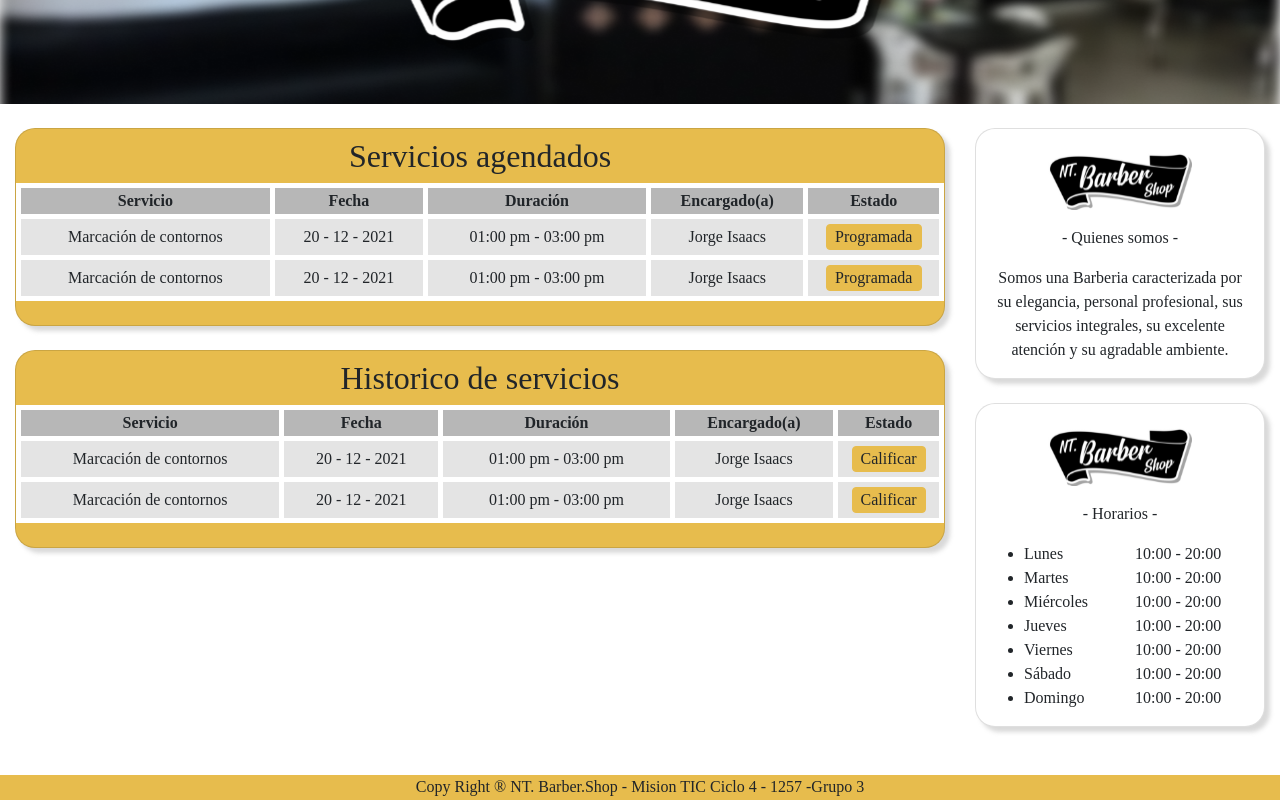
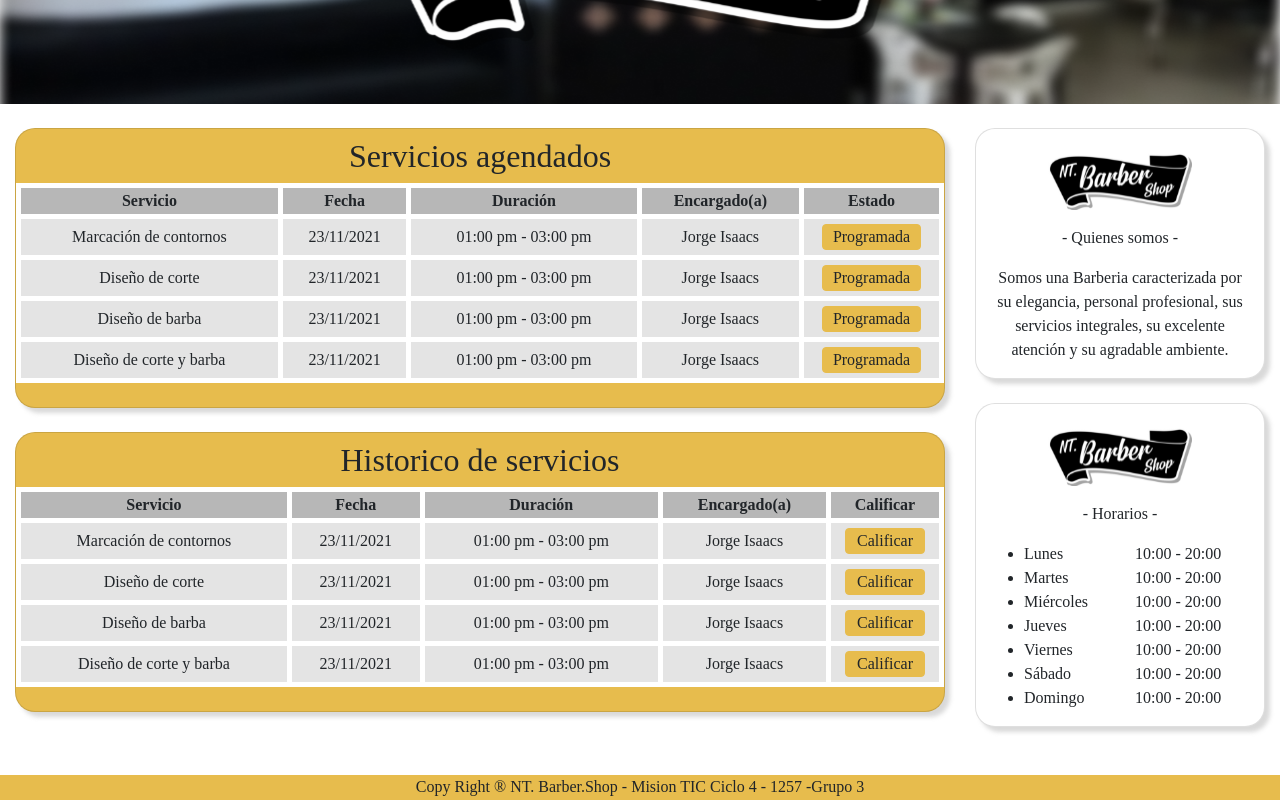
Before and after one commit to Julian362/TN-Barber-Shop, a React (Create React App) app: page /Historial-citas in a window 1280 px wide. Shown: the part 446-1246 px from the top of the page. Built offline with nearby package versions, Linux system fonts and the light colour scheme.

Commit message:
Gestión Personal Superv (Admin) + Historial Citas

```diff
--- a/src/App.js
+++ b/src/App.js
@@ -12,7 +12,7 @@ import EditarUsuario from './components/paginas/EditarUsuario';
 import Inicio from './components/paginas/Inicio';
 import IniciarSesion from './components/paginas/IniciarSesion'
 import HistorialCitas from './components/paginas/HistorialCitas';
-import GestionPersonal from './components/paginas/GestionPersonal';
+import GestionPersonalAdmin from './components/paginas/GestionPersonalAdmin';
 import Reportes from './components/paginas/Reportes';
 import AdministradorServicios from './components/paginas/AdministradorServicios';
 import Registro from './components/Registro'
@@ -57,6 +57,21 @@ function App() {
 		{ id: "7", Nickname: "El yuca", rutafoto: "/img/ImgTrabajador.png" },
 	];
 
+	const [lista_ServAgendados] = useState([
+		{ id: "1", servicio: "Marcación de contornos", fecha: "23/11/2021", duracion:"01:00 pm - 03:00 pm", encargado:"Jorge Isaacs", estado:"agendado"},
+		{ id: "2", servicio: "Diseño de corte", fecha: "23/11/2021", duracion:"01:00 pm - 03:00 pm", encargado:"Jorge Isaacs", estado:"agendado"},
+		{ id: "3", servicio: "Diseño de barba", fecha: "23/11/2021", duracion:"01:00 pm - 03:00 pm", encargado:"Jorge Isaacs", estado:"agendado"},
+		{ id: "4", servicio: "Diseño de corte y barba", fecha: "23/11/2021", duracion:"01:00 pm - 03:00 pm", encargado:"Jorge Isaacs", estado:true}
+	]);
+
+	const [lista_Historial] = useState([
+		{ id: "1", servicio: "Marcación de contornos", fecha: "23/11/2021", duracion:"01:00 pm - 03:00 pm", encargado:"Jorge Isaacs", estado:"agendado"},
+		{ id: "2", servicio: "Diseño de corte", fecha: "23/11/2021", duracion:"01:00 pm - 03:00 pm", encargado:"Jorge Isaacs", estado:"agendado"},
+		{ id: "3", servicio: "Diseño de barba", fecha: "23/11/2021", duracion:"01:00 pm - 03:00 pm", encargado:"Jorge Isaacs", estado:"agendado"},
+		{ id: "4", servicio: "Diseño de corte y barba", fecha: "23/11/2021", duracion:"01:00 pm - 03:00 pm", encargado:"Jorge Isaacs", estado: true}
+	]);
+
+
 	return (
 		<>
 			<div className="containerimg">
@@ -66,8 +81,13 @@ function App() {
 						<Route path='/Agenda-tu-cita'>
 							<Agenda Servicios={Lista_Servicios} Trabajadores={Lista_Trabajadores}/>
 						</Route>
-						<Route path='/Historial-citas' component ={HistorialCitas} />
-						<Route path='/Gestion-personal' component={GestionPersonal} />
+						<Route path='/Historial-citas'>
+							<HistorialCitas agendados={lista_ServAgendados}
+											historial={lista_Historial}/>
+						</Route>
+						<Route path='/Gestion-personal-administrador'>
+							<GestionPersonalAdmin empleados={Lista_Trabajadores}/>
+						</Route>
 						<Route path='/Registro' component ={Registro} />
 						<Route path='/' exact component={Inicio} />
 						<Route path='/Servicios' component={Servicios} />
--- a/src/components/navegacion/NavBar.js
+++ b/src/components/navegacion/NavBar.js
@@ -36,12 +36,11 @@ function NavBar() {
                                 Usuario
                             </button>
                             <ul className="dropdown-menu">
-                                <Link className="dropdown-item" to='/Historial-citas'>Historial citas</Link>
-                                <Link className="dropdown-item" to='/Gestion-personal'>Gestión personal</Link>
                                 <Link className="dropdown-item" to='/Login'>Iniciar usuario</Link>
                                 <Link className="dropdown-item" to='/Registro'>Registro</Link>
                                 <Link className="dropdown-item" to='/Editar-usuario'>Editar usuario</Link>
                                 <Link className="dropdown-item" to='/Historial-citas'>Historial citas</Link>
+                                <Link className="dropdown-item" to='/Gestion-personal-administrador'>Gestión personal - Admin</Link>
                                 <Link className="dropdown-item" to='/Reportes'>Supervisor Reportes</Link>
                                 <Link className="dropdown-item" to='/AdministradorServicios'>Administrador Servicios</Link>
                             </ul>
--- /dev/null
+++ b/src/components/paginas/GestionPersonalAdmin.js
@@ -0,0 +1,64 @@
+import React from 'react'
+import Footer from '../Footer'
+import FormGestionPersonal from './FormGestionPersonal'
+import Redes from '../Redes'
+
+
+
+const GestionPersonalAdmin = (props) => {
+
+    const listaEmpleados = props.empleados.map((p)=>
+        <>
+            <div className="col">
+                <div className="card" style={{width: "80%", marginLeft:"10%"}}>
+                    <img src={p.rutafoto} className="card-img-top" alt="..." style={{height:"fit-content", width:"auto"}}/>
+                    <div className="card-body">
+                        <h5 className="card-title text-center">{p.Nickname}</h5>
+                    </div>
+                </div>
+            </div>
+        </>
+    );
+
+    return (
+        <>
+        <div className="bg-white" style={{ height: "120px"}}></div>
+
+        <div className="card bg-white mt-5 mb-5 mx-auto"
+            style={{ borderRadius: "20px", boxShadow: "5px 5px 4px rgba(199, 199, 199, 0.67)", width:"80%"}}>
+            <img className="mt-4" src="/img/Res1.svg" alt=""
+                style={{width: "25%", height: "fit-content", marginLeft: "37.5%"}} />
+
+            <p className="text-center mt-3" style={{ fontSize:"36px"}}>ADMINISTRADOR</p>
+
+            <div className="btn-group w-50  mx-auto" role="group" aria-label="Basic outlined example">
+                <button type="button" className="btn btn-outline-primary" style={{fontSize:"24px"}}>Personal</button>
+                <button type="button" className="btn btn-outline-primary" style={{fontSize:"24px"}}>Supervisores</button>
+            </div>
+
+            <FormGestionPersonal/>
+
+            <div className="container-fluid w-50 mb-4">
+                <form className="d-flex">
+                    <input className="form-control me-2 text-center" type="search" placeholder="Buscar" aria-label="Search" style={{fontSize:"20px", height:"42px"}}/>
+                    <img src="/img/lupa.png" alt="" style={{height:"fit-content", width:"auto"}}/>
+                </form>
+            </div>
+
+            <div className="container mt-4 mb-4">
+                <div className="row row-cols">
+                    {listaEmpleados}
+                </div>
+            </div>
+
+            <div style={{height:"80px"}}><Redes/></div>
+        </div>
+
+        <div>
+            <Footer />
+        </div>
+        </>
+    )
+}
+
+export default GestionPersonalAdmin
--- a/src/components/paginas/HistorialCitas.js
+++ b/src/components/paginas/HistorialCitas.js
@@ -1,9 +1,44 @@
 import React from 'react'
 import Footer from '../Footer'
 import ModalCalificar from './ModalCalificar'
+import "../../css/historialCitas.css"
 
 
-const HistorialCitas = () => {
+const HistorialCitas = (props) => {
+
+
+
+    const servAgendados = props.agendados;
+
+    const listaAgendados = servAgendados.map((p)=>
+        <>
+            <tr>
+                <td>{p.servicio}</td>
+                <td>{p.fecha}</td>
+                <td>{p.duracion}</td>
+                <td>{p.encargado}</td>
+                <td>
+                    <div id="btn-contenedor">
+                        <button type="button" id="btn-eliminar" className="btn btn-primary mt-1 mb-1 w-75 programada">Programada</button>
+                        <button type="button" id="btn-eliminar" className="btn btn-danger mt-1 mb-1 w-75 eliminar">Eliminar</button>
+                    </div>
+                </td>
+            </tr>
+        </>
+    );
+
+    const listaHistorial = props.historial.map((p)=>
+        <>
+            <tr>
+                <td>{p.servicio}</td>
+                <td>{p.fecha}</td>
+                <td>{p.duracion}</td>
+                <td>{p.encargado}</td>
+                <td><ModalCalificar/></td>
+            </tr>
+        </>
+    );
+
     return (
         <>
             <div>
@@ -14,7 +49,7 @@ const HistorialCitas = () => {
 
             <div className="container mt-4 mx-auto mw-100">
                 <div className="row">
-                    <div className="col-sm-9">
+                    <div className="col-md-9">
                         <div className="card bg-primary pb-4"
                             style={{ borderRadius: "20px", boxShadow: "5px 5px 4px rgba(199, 199, 199, 0.67)" }}>
                             <h2 className="text-center align-middle mt-2 mb-2">Servicios agendados</h2>
@@ -29,24 +64,7 @@ const HistorialCitas = () => {
                                     </tr>
                                 </thead>
                                 <tbody style={{ backgroundColor: "#E4E4E4" }}>
-                                    <tr>
-                                        <td>Marcación de contornos</td>
-                                        <td>20 - 12 - 2021</td>
-                                        <td>01:00 pm - 03:00 pm</td>
-                                        <td>Jorge Isaacs</td>
-                                        <td>
-                                            <button type="button" className="btn btn-primary mt-1 mb-1 w-75">Programada</button>
-                                        </td>
-                                    </tr>
-                                    <tr>
-                                        <td>Marcación de contornos</td>
-                                        <td>20 - 12 - 2021</td>
-                                        <td>01:00 pm - 03:00 pm</td>
-                                        <td>Jorge Isaacs</td>
-                                        <td>
-                                            <button type="button" className="btn btn-primary mt-1 mb-1 w-75">Programada</button>
-                                        </td>
-                                    </tr>
+                                    {listaAgendados}
                                 </tbody>
                             </table>
                         </div>
@@ -61,30 +79,16 @@ const HistorialCitas = () => {
                                         <th scope="col">Fecha</th>
                                         <th scope="col">Duración</th>
                                         <th scope="col">Encargado(a)</th>
-                                        <th scope="col">Estado</th>
+                                        <th scope="col">Calificar</th>
                                     </tr>
                                 </thead>
                                 <tbody style={{ backgroundColor: "#E4E4E4" }}>
-                                    <tr>
-                                        <td>Marcación de contornos</td>
-                                        <td>20 - 12 - 2021</td>
-                                        <td>01:00 pm - 03:00 pm</td>
-                                        <td>Jorge Isaacs</td>
-                                        <td><ModalCalificar/></td>
-
-                                    </tr>
-                                    <tr>
-                                        <td>Marcación de contornos</td>
-                                        <td>20 - 12 - 2021</td>
-                                        <td>01:00 pm - 03:00 pm</td>
-                                        <td>Jorge Isaacs</td>
-                                        <td><ModalCalificar/></td>
-                                    </tr>
+                                    {listaHistorial}
                                 </tbody>
                             </table>
                         </div>
                     </div>
-                    <div className="col-sm-3">
+                    <div className="col-md-3">
                         <div className="card bg-white"
                             style={{ borderRadius: "20px", boxShadow: "5px 5px 4px rgba(199, 199, 199, 0.67)" }}>
                             <img className="mt-4" src="/img/Res1.svg" alt=""
--- /dev/null
+++ b/src/css/historialCitas.css
@@ -0,0 +1,4 @@
+
+#btn-contenedor .eliminar { display: none}
+#btn-contenedor:hover .programada { display: none}
+#btn-contenedor:hover .eliminar { display: inline}
```
Also changed, not shown: src/components/paginas/GestionPersonal.js (deleted, +0 -92 lines).
